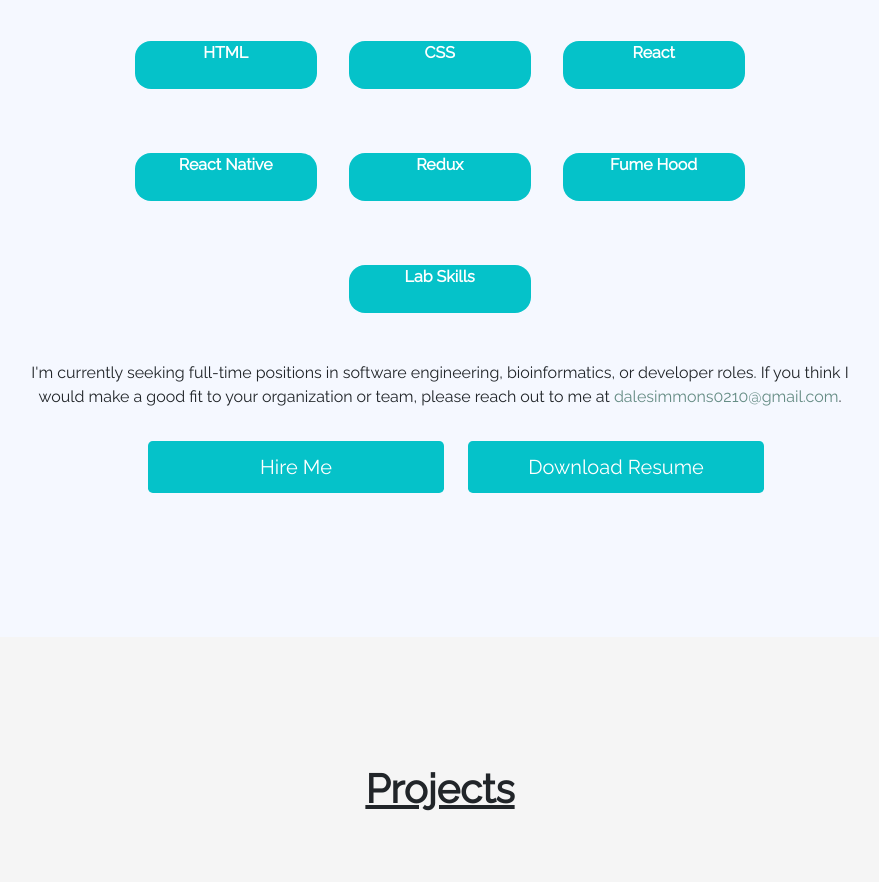
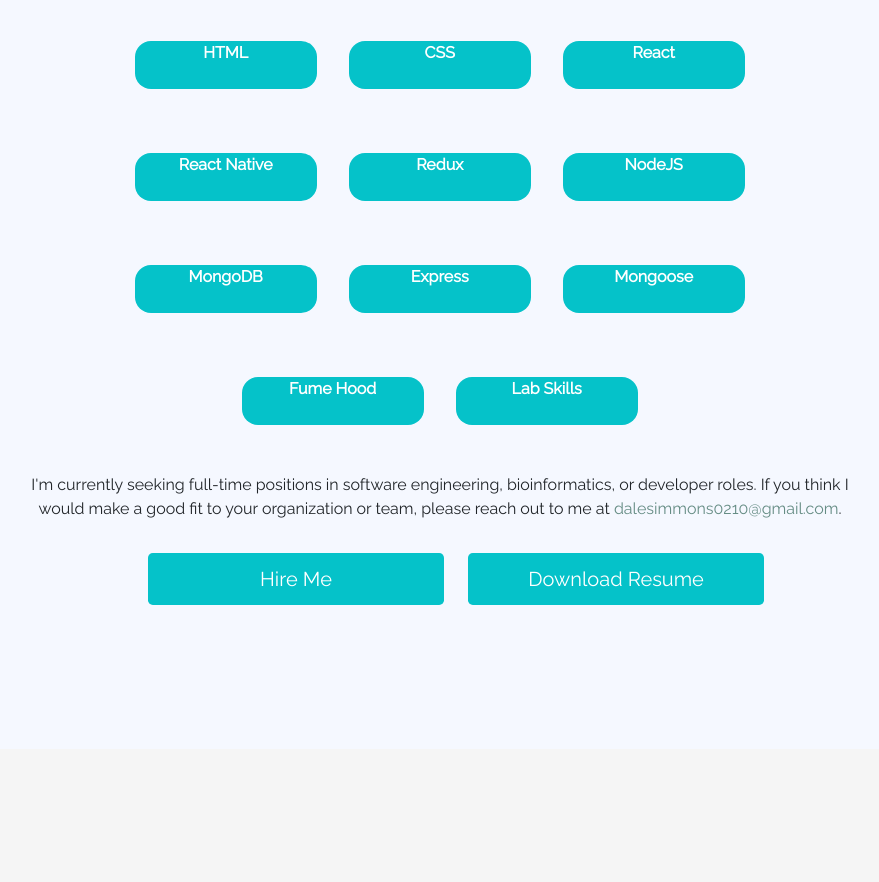
Before and after one commit to Revlisc/portfolio, a React (Create React App) app: page /about in a window 1280 px wide. Shown: the part 2080-2962 px from the top of the page, without its empty margins (200-1079 px from the left). Built offline with nearby package versions, Linux system fonts and the light colour scheme; some icons are missing.

Commit message:
updated skills

```diff
--- a/src/Components/SkillsList.js
+++ b/src/Components/SkillsList.js
@@ -27,6 +27,11 @@
                     <li><Skill text='React Native' /></li>
                     <li><Skill text='Redux'/></li>
 
+                    <li><Skill text='NodeJS' /></li>
+                    <li><Skill text='MongoDB'/></li>
+                    <li><Skill text='Express' /></li>
+                    <li><Skill text='Mongoose'/></li>
+
                     <li><Skill text='Fume Hood' /></li>
                     <li><Skill text='Lab Skills' /></li>
                 </ul>
```
